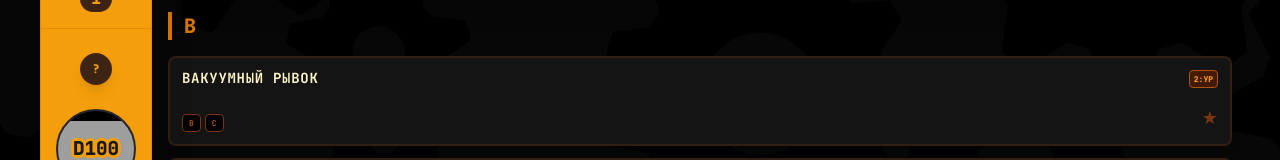
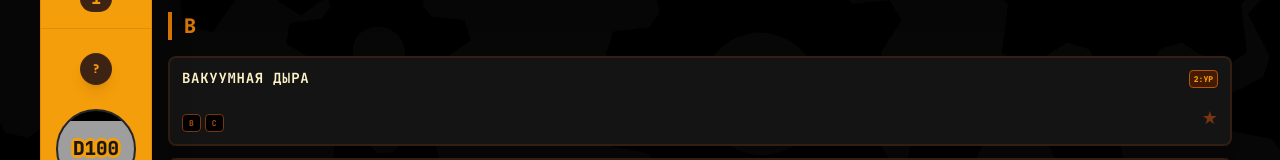
Before and after one commit to Whykenns110/spells_pm, a React (Vite) app: page / in a window 1280 px wide. Shown: the part 223-383 px from the top of the page. Built offline with nearby package versions, Linux system fonts and the light colour scheme; grey boxes are pictures that could not be loaded.

Commit message:
fix postcss for tailwind v4

```diff
--- a/src/data/spells.js
+++ b/src/data/spells.js
@@ -41,16 +41,16 @@ const spellsList = [
           <p><strong>Время:</strong> 1 действие</p>
           <p><strong>Дистанция:</strong> 30 футов</p>
           <p><strong>Компоненты:</strong> В, С</p>
-          <p><strong>Урон:</strong> 2d8 силовой</p>
+          <p><strong>Урон:</strong> 1к8 силовой</p>
         </div>
         <p class="mb-3 text-white/80 leading-relaxed font-sans">Вы резко выбрасываете руку вперед, и из густого облака пара в вашей ладони материализуется вращающийся стальной снаряд, окутанный турбулентными потоками воздуха. Болт летит с пронзительным свистом, разрезая пространство.</p>
         <div class="bg-white/5 border-l-4 border-current p-3 italic text-white/70 text-xs">
-          Цель должна пройти спасбросок Силы. При провале она получает <strong>2d8 силового урона</strong>, отбрасывается на 5 футов и падает ничком. При успехе получает только половину урона.
+          Цель должна пройти спасбросок Силы. При провале она получает <strong>1к8 силового урона</strong>, отбрасывается на 5 футов и падает ничком. При успехе получает только половину урона.
         </div>
       `
   },
   {
-    name: "Вакуумный рывок",
+    name: "Вакуумная дыра",
     level: "2:УР",
     components: ["В", "С"],
     description: `
@@ -234,6 +234,24 @@ const spellsList = [
       `
   },
   {
+    name: "Доппельгангер",
+    level: "1:УР",
+    components: ["В", "С", "М"],
+    description: `
+        <h3 class="text-2xl font-black mb-2 uppercase italic tracking-tighter">Доппельгангер</h3>
+        <p class="text-sm mb-1 opacity-80 font-bold uppercase tracking-widest">1-Й УРОВЕНЬ | Созидание – Утилитарное</p>
+        <div class="grid grid-cols-2 gap-2 text-sm bg-white/5 p-3 rounded border border-white/10 mb-4 font-sans text-white/90">
+          <p><strong>Время:</strong> 15 мин</p>
+          <p><strong>Дистанция:</strong> На себя</p>
+          <p><strong>Компоненты:</strong> С, М (Любой вид ДНК)</p>
+        </div>
+        <p class="mb-3 text-white/80 leading-relaxed font-sans italic">Держа в руке ДНК любого существа вы произносите заклинание, съедаете частицу существа и сгибаясь пополам - осуществляете трансформацию</p>
+        <div class="bg-white/5 border-l-4 border-current p-3 italic text-white/70 text-xs">
+          Под действием заклинания ваше тело изменяется до неузноваемости, принимая облик нужного вам существа. Будучи обличенным в иной облик, вы получаете <strong>1 единициу психического урона<strong> каждые 3 минуты. Достигнув порог в 3 единицы псих. урона, вы подучаете эффект <strong>"Безумие"<strong> (см <strong>ИНФО ПАРОМЕХАНИКА<strong>).
+        </div>
+      `
+  },
+  {
     name: "Глаз контроля",
     level: "2:УР",
     components: ["В", "С", "М"],
```
